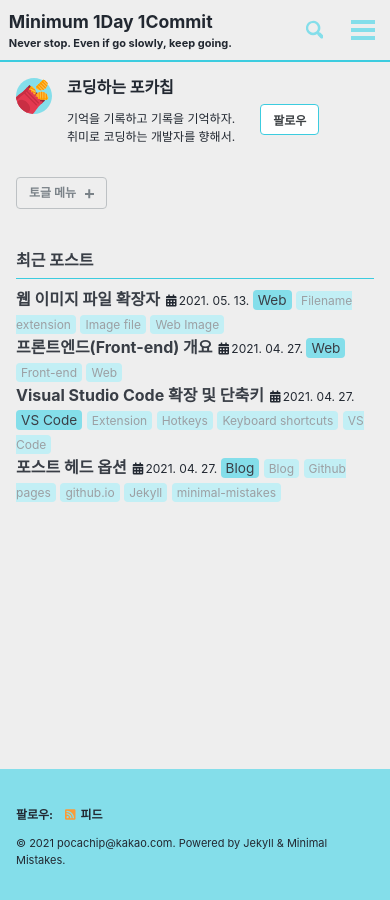
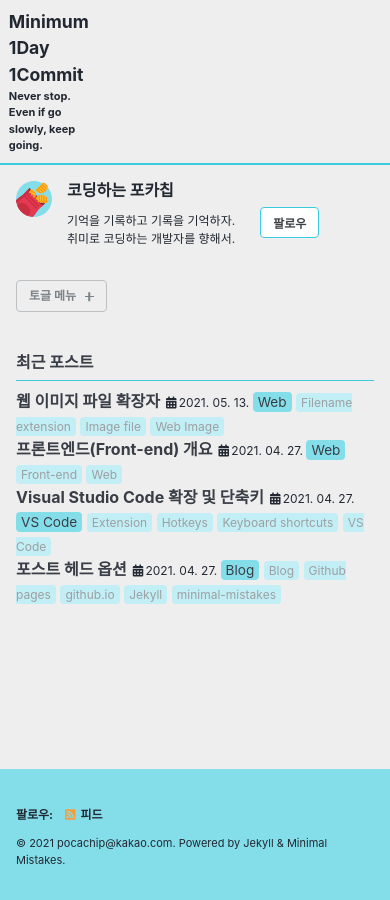
Before and after one commit to iCanWorkItOut/iCanWorkItOut.github.io, a Jekyll site: the page built from index.html, in a window 390 px wide. Built offline with Jekyll 4.4.1, drawn with Linux system fonts in a browser that asks for light colours; cached includes are drawn as plain includes; some web fonts are replaced; the list of posts is cut into pages by our own code.

Commit message:
:iphone:_navigation.scss: greedy-nav 뷰포트 축소 UI 작업

```diff
--- a/_sass/minimal-mistakes/_navigation.scss
+++ b/_sass/minimal-mistakes/_navigation.scss
@@ -237,6 +237,7 @@
 
     &.site-title {
       margin-left: 0;
+      margin-right: 300px; // 뷰포트 축소 시(모바일 스크린) menu-item 지우기 위해 추가
     }
   }
 
```
